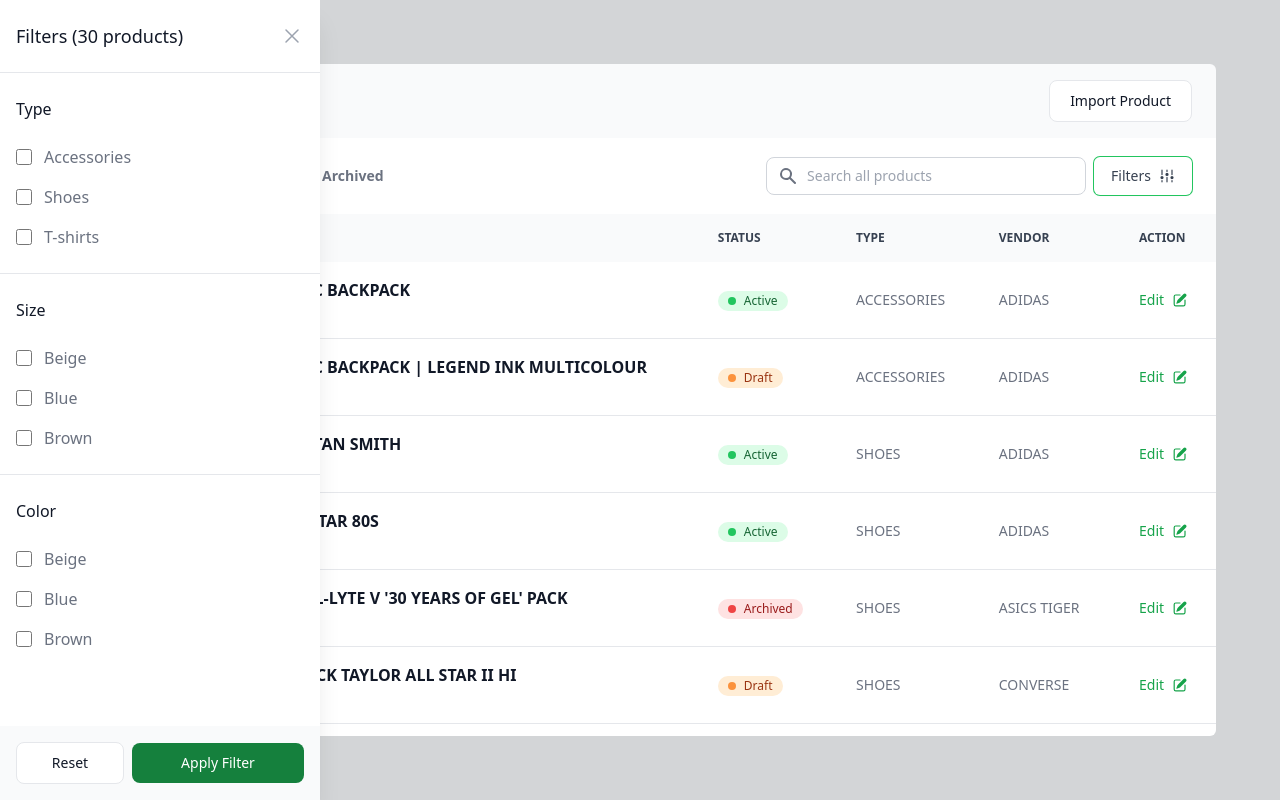
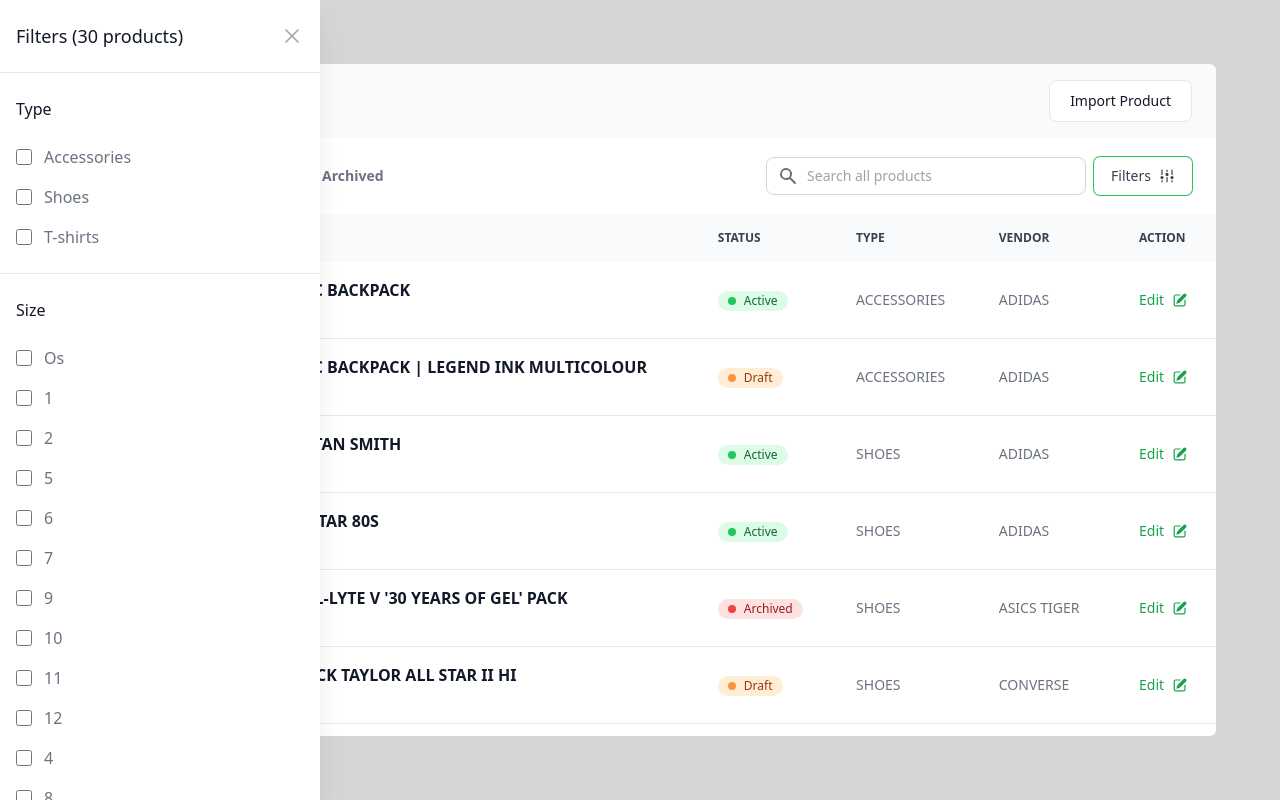
Before and after one commit to nitinrai-dev/shopify-app-components, a React (Vite) app: page / in a window 1280 px wide. Both pictures are taken after a click on the button "Filters". Built offline with nearby package versions, Linux system fonts and the light colour scheme; grey boxes are pictures that could not be loaded.

Commit message:
Dynamic Filter Options

```diff
--- a/src/App.jsx
+++ b/src/App.jsx
@@ -25,10 +25,19 @@
   const productTypes = [
     ...new Set(productData.map((product) => product.product_type)),
   ];
+
   const productOptions = productData.reduce((options, product) => {
     product.options.forEach((option) => {
-      if (!options.includes(option.name)) {
-        options.push(option.name);
+      const existingOption = options.find((o) => o.name === option.name);
+      const uniqueValues = [
+        ...new Set(product.options.find((o) => o.id === option.id).values),
+      ];
+      if (existingOption) {
+        existingOption.values = [
+          ...new Set([...existingOption.values, ...uniqueValues]),
+        ];
+      } else {
+        options.push({ name: option.name, values: uniqueValues });
       }
     });
     return options;
@@ -91,7 +100,9 @@
     <>
       <div className="relative top-16 product--board bg-gray-50">
         <div className="flex items-center justify-between px-6 py-4">
-          <h2 className="text-2xl font-semibold text-green-800">Store Products</h2>
+          <h2 className="text-2xl font-semibold text-green-800">
+            Store Products
+          </h2>
           <button
             type="button"
             className="py-2.5 px-5 text-sm font-medium text-gray-900 focus:outline-none bg-white rounded-lg border border-gray-200 hover:bg-green-800 hover:text-white hover:border-green-800 transition-all"
@@ -365,7 +376,7 @@
         drawerTitle={`Filters (${productData.length} products)`}
         setIsOpen={setIsDrawerOpen}
       >
-        <form className="mt-4 border-t border-gray-200">
+        <form className="relative mt-4 pb-20 border-t border-gray-200">
           <div className="px-4 py-6">
             <h3 className="font-medium text-gray-900">Type</h3>
             <div className="pt-6">
@@ -390,10 +401,11 @@
 
           {productOptions.map((option, index) => (
             <div className="border-t border-gray-200 px-4 py-6" key={index}>
-              <h3 className="font-medium text-gray-900">{option}</h3>
+              <h3 className="font-medium text-gray-900">{option.name}</h3>
               <div className="pt-6">
                 <div className="space-y-4">
-                  <div className="flex items-center">
+                  {option.values.map((value) => (
+                    <div className="flex items-center" key={value}>
                       <input
                         name="color[]"
                         value="beige"
@@ -404,45 +416,17 @@
                         htmlFor="filter-mobile-color-1"
                         className="ml-3 min-w-0 flex-1 text-gray-500"
                       >
-                      Beige
+                        {value.charAt(0).toUpperCase() +
+                        value.slice(1).toLowerCase()}
                       </label>
                     </div>
-
-                  <div className="flex items-center">
-                    <input
-                      name="color[]"
-                      value="blue"
-                      type="checkbox"
-                      className="h-4 w-4 rounded border-gray-300 text-indigo-600 focus:ring-indigo-500"
-                    />
-                    <label
-                      htmlFor="filter-mobile-color-2"
-                      className="ml-3 min-w-0 flex-1 text-gray-500"
-                    >
-                      Blue
-                    </label>
-                  </div>
-
-                  <div className="flex items-center">
-                    <input
-                      name="color[]"
-                      value="brown"
-                      type="checkbox"
-                      className="h-4 w-4 rounded border-gray-300 text-indigo-600 focus:ring-indigo-500"
-                    />
-                    <label
-                      htmlFor="filter-mobile-color-3"
-                      className="ml-3 min-w-0 flex-1 text-gray-500"
-                    >
-                      Brown
-                    </label>
-                  </div>
+                  ))}
                 </div>
               </div>
             </div>
           ))}
 
-          <div className="w-full fixed bottom-0 inset-x-0 bg-gray-50 p-4 flex items-center gap-2">
+          <div className="w-full absolute bottom-0 inset-x-0 bg-gray-50 p-4 flex items-center gap-2">
             <button
               type="button"
               className="flex-1 py-2.5 px-5 text-sm font-medium text-gray-900 focus:outline-none bg-white rounded-lg border border-gray-200 hover:bg-gray-100"
--- a/src/components/Drawer.jsx
+++ b/src/components/Drawer.jsx
@@ -8,7 +8,7 @@
           <div
             className={`absolute top-0 left-0 transition-transform ${
               isOpen ? "translate-x-0" : "-translate-x-full"
-            } ml-auto flex h-full w-full max-w-xs flex-col overflow-y-auto bg-white py-4 pb-12 shadow-xl`}
+            } ml-auto flex h-full w-full max-w-xs flex-col overflow-y-auto bg-white pt-4 shadow-xl`}
           >
             <div className="flex items-center justify-between px-4">
               <h2 className="text-lg font-medium text-gray-900">
```
Lines whose indentation alone changed are shown as unchanged.
